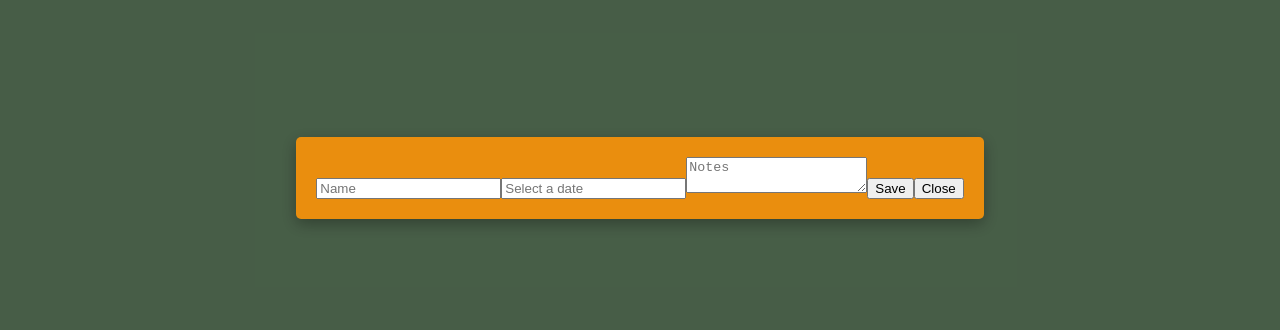
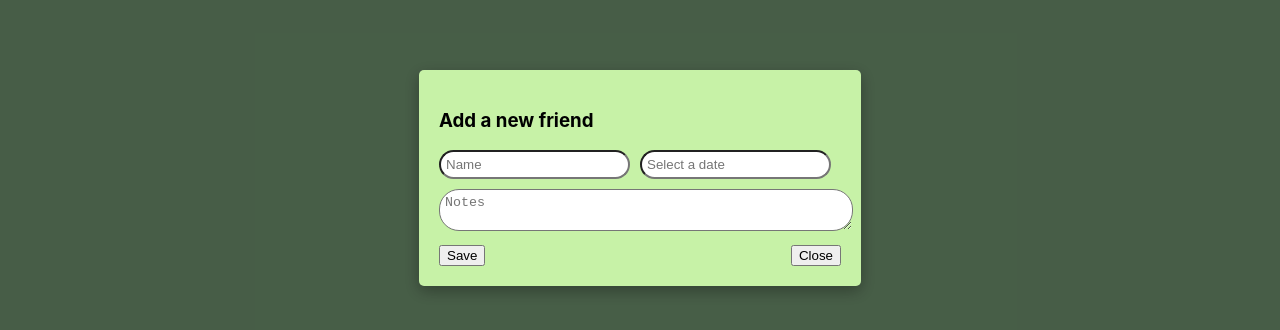
Before and after one commit to Kalmonipa/HowAreThey, a React (Create React App) app in the folder frontend/: page / in a window 1280 px wide. Both pictures are taken after typing "Sample" into the empty fields and a click on the button "Add Friend". Shown: the part 222-552 px from the top of the page. Built offline with nearby package versions, Linux system fonts and the light colour scheme; no server answers.

Commit message:
styling the modal

```diff
--- a/frontend/src/components/AddFriendModal.js
+++ b/frontend/src/components/AddFriendModal.js
@@ -49,28 +49,34 @@ if (!show) {
 return (
   <div className="add-friend-modal-backdrop">
     <div className="add-friend-modal">
-    <input
+      <h3>Add a new friend</h3>
+      <div className="input-row">
+        <input className='name-input'
           type="text"
           placeholder="Name"
           value={name}
           onChange={e => setName(e.target.value)}
         />
-        <DatePicker
+        <DatePicker className='date-input'
           selected={selectedDate}
           onChange={date => setSelectedDate(date)}
           dateFormat="dd/MM/yyyy"
           placeholderText="Select a date"
         />
-        <textarea
+      </div>
+      <textarea className='notes-input'
         placeholder="Notes"
         value={notes}
         onChange={e => setNotes(e.target.value)}
       />
+      <div className="button-row">
         <button onClick={handleSave}>Save</button>
         <button onClick={onClose}>Close</button>
       </div>
     </div>
+  </div>
 );
+
 };
   AddFriendModal.propTypes = {
   show: PropTypes.bool.isRequired,
--- a/frontend/src/css/AddFriendModal.css
+++ b/frontend/src/css/AddFriendModal.css
@@ -11,10 +11,35 @@
 }
 
 .add-friend-modal {
-    background-color: #ea8e0e;
+    background-color: #C7F2A7;
     padding: 20px;
     border-radius: 5px;
     box-shadow: 0 5px 15px rgba(0, 0, 0, 0.3);
+}
+
+.name-input, .date-input {
+    border-radius: 20px;
+    padding: 5px;
+    margin-right: 10px;
+}
+
+.notes-input {
+    border-radius: 20px;
+    padding: 5px;
+    margin-right: 10px;
+    width: 100%;
+}
+
+.add-friend-modal .input-row {
+    display: flex;
+    justify-content: space-between;
+    margin-bottom: 10px;
+}
+
+.add-friend-modal .button-row {
+  display: flex;
+  justify-content: space-between;
+  margin-top: 10px;
 }
 
 .close-button:hover {
```
Lines whose indentation alone changed are shown as unchanged.
